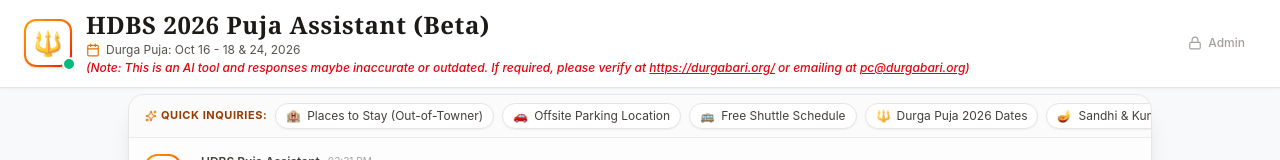
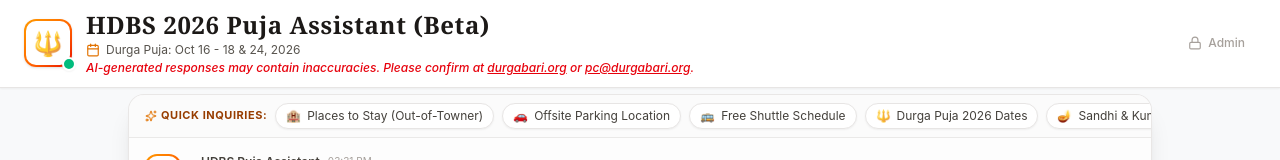
Before and after one commit to ghosed/PujaAssistant, a React (Vite) app: page / in a window 1280 px wide. Shown: the top 160 px of the page. Built offline with nearby package versions, Linux system fonts and the light colour scheme; no server answers.

Commit message:
style(Header): refine AI disclaimer text
Clarify the AI disclaimer message and simplify link formatting for better readability.

```diff
--- a/src/components/Header.tsx
+++ b/src/components/Header.tsx
@@ -67,23 +67,23 @@
                 <span>Durga Puja: Oct 16 - 18 & 24, 2026</span>
               </p>
               <p className="text-[11px] sm:text-xs text-red-600 italic mt-0.5 font-medium leading-snug">
-                (Note: This is an AI tool and responses maybe inaccurate or outdated. If required, please verify at{' '}
+                AI-generated responses may contain inaccuracies. Please confirm at{' '}
                 <a
                   href="https://durgabari.org/"
                   target="_blank"
                   rel="noopener noreferrer"
                   className="underline hover:text-red-700"
                 >
-                  https://durgabari.org/
+                  durgabari.org
                 </a>{' '}
-                or emailing at{' '}
+                or{' '}
                 <a
                   href="mailto:pc@durgabari.org"
                   className="underline hover:text-red-700"
                 >
                   pc@durgabari.org
                 </a>
-                )
+                .
               </p>
             </div>
           </div>
@@ -163,23 +163,23 @@
               <span>Durga Puja: Oct 16 - 18 & 24, 2026</span>
             </p>
             <p className="text-[11px] sm:text-xs text-red-600 italic mt-0.5 font-medium leading-snug">
-              (Note: This is an AI tool and responses maybe inaccurate or outdated. If required, please verify at{' '}
+              AI-generated responses may contain inaccuracies. Please confirm at{' '}
               <a
                 href="https://durgabari.org/"
                 target="_blank"
                 rel="noopener noreferrer"
                 className="underline hover:text-red-700"
               >
-                https://durgabari.org/
+                durgabari.org
               </a>{' '}
-              or emailing at{' '}
+              or{' '}
               <a
                 href="mailto:pc@durgabari.org"
                 className="underline hover:text-red-700"
               >
                 pc@durgabari.org
               </a>
-              )
+              .
             </p>
           </div>
         </div>
```
